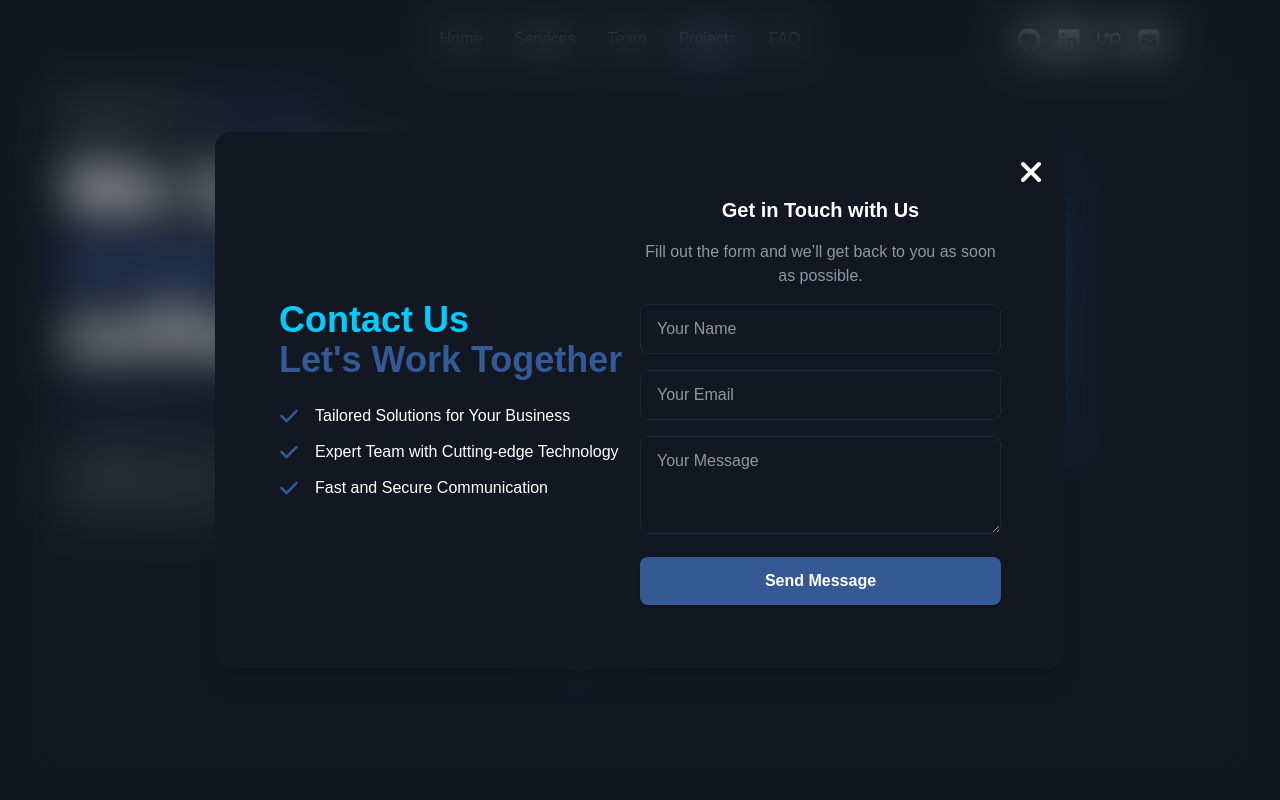
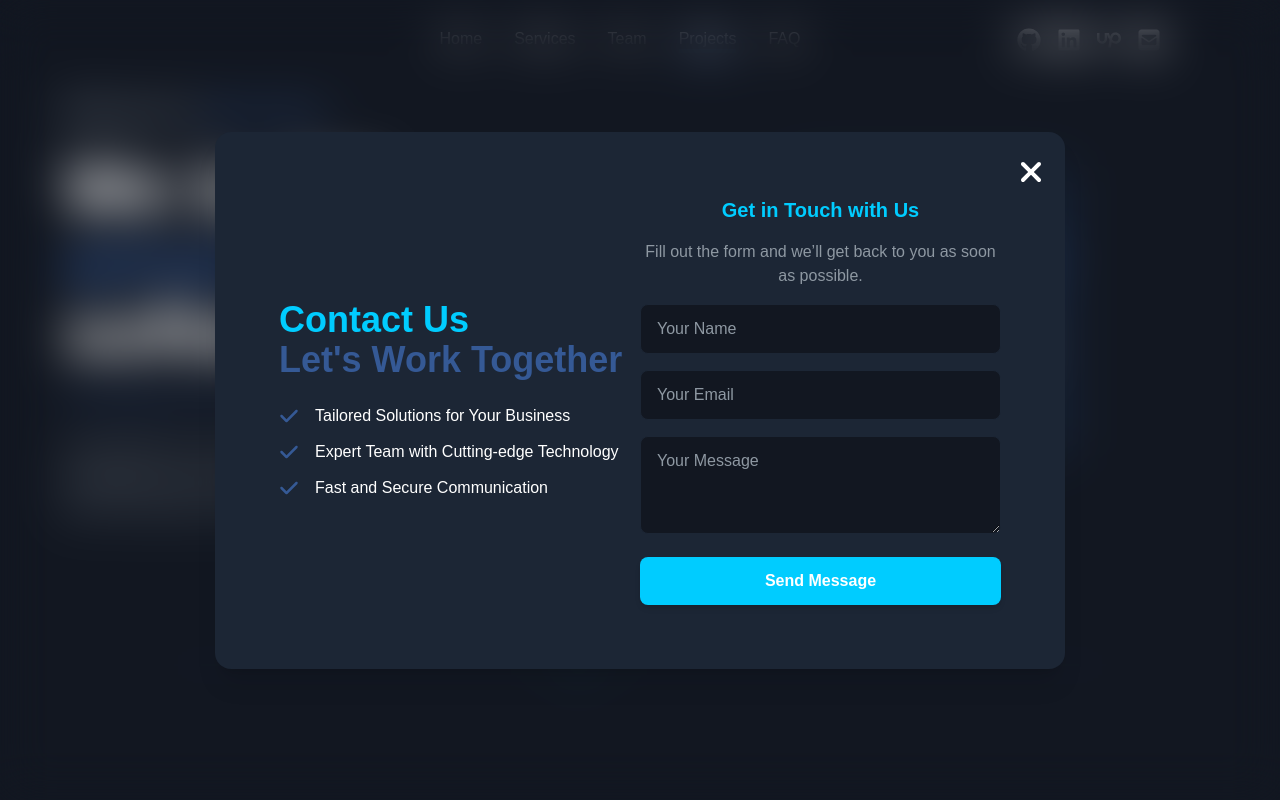
Before and after one commit to novadevseu/company-portfolio, an Astro site: page / in a window 1280 px wide. Both pictures are taken after a click on the button 1155 px from the left and 40 px from the top of the page. Shown: the top 800 px of the page. Built offline with nearby package versions, Linux system fonts and the light colour scheme; Astro itself is replaced by a stand-in of ours.

Commit message:
Añadir integración de EmailJS en el componente ContactModal; actualizar estilos y manejar mensajes de éxito y error en el envío de formularios.

```diff
--- a/package.json
+++ b/package.json
@@ -15,6 +15,7 @@
     "@astrojs/react": "^4.2.0",
     "@astrojs/sitemap": "^3.2.1",
     "@astrolib/seo": "1.0.0-beta.8",
+    "@emailjs/browser": "^4.4.1",
     "@fontsource/inter": "^5.1.1",
     "@nanostores/react": "^0.8.4",
     "@tailwindcss/forms": "^0.5.10",
--- a/src/components/global/ContactModal.jsx
+++ b/src/components/global/ContactModal.jsx
@@ -2,6 +2,7 @@ import { motion, AnimatePresence } from "framer-motion";
 import { CheckArrowIcon } from "../../assets/icons/CheckArrowIcon";
 import { CloseIcon } from "../../assets/icons/CloseIcon";
 import { useState } from "react";
+import emailjs from "@emailjs/browser";
 
 export const ContactModal = ({ setIsOpen }) => {
   const [formData, setFormData] = useState({
@@ -11,12 +12,13 @@ export const ContactModal = ({ setIsOpen }) => {
   });
 
   const [error, setError] = useState("");
+  const [success, setSuccess] = useState(false);
 
   const handleChange = (e) => {
     setFormData({ ...formData, [e.target.name]: e.target.value });
   };
 
-  const handleSubmit = (e) => {
+  const sendEmail = (e) => {
     e.preventDefault();
 
     if (!formData.name || !formData.email || !formData.message) {
@@ -25,9 +27,30 @@ export const ContactModal = ({ setIsOpen }) => {
     }
 
     setError("");
-    console.log("Form Data Submitted: ", formData);
-    alert("Message sent successfully!");
+
+    const templateParams = {
+      from_name: formData.name,
+      from_email: formData.email,
+      message: formData.message,
+      date: new Date().toLocaleString(), // Agrega la fecha actual al mensaje
+    };
+
+    emailjs
+      .send("service_b3bkic7", "template_9pq88ik", templateParams, "d1xrd4PH6TAUUwQCA")
+      .then(
+        (response) => {
+          console.log("Email Sent!", response.status, response.text);
+          setSuccess(true);
+          setTimeout(() => {
             setIsOpen(false);
+            setSuccess(false);
+          }, 3000);
+        },
+        (error) => {
+          console.error("Email Error:", error);
+          setError("Failed to send message. Please try again.");
+        }
+      );
   };
 
   return (
@@ -38,31 +61,26 @@ export const ContactModal = ({ setIsOpen }) => {
         transition={{ duration: 0.1 }}
         exit={{ opacity: 0 }}
       >
-        {/* Fondo Oscurecido */}
         <div
           className="w-full h-full bg-transparent bg-opacity-80 fixed top-0 left-0 flex z-50 justify-center items-center backdrop-blur-xl"
           onClick={() => setIsOpen(false)}
         >
-          {/* Contenedor del Modal */}
           <motion.div
             initial={{ scale: 0.9, opacity: 0 }}
             animate={{ scale: 1, opacity: 1 }}
             exit={{ scale: 0.9, opacity: 0 }}
             transition={{ duration: 0.2 }}
-            className="w-full sm:w-[90%] md:w-[75%] lg:w-[800px] xl:w-[850px] bg-background shadow-xl rounded-2xl overflow-hidden p-10 sm:p-16 relative"
+            className="w-full sm:w-[90%] md:w-[75%] lg:w-[800px] xl:w-[850px] bg-highlight shadow-xl rounded-2xl overflow-hidden p-10 sm:p-16 relative"
             onClick={(e) => e.stopPropagation()}
           >
-            {/* Botón de Cierre (Bien Posicionado y Mejorado) */}
             <div
                 className="absolute top-6 right-6 z-50 w-5 h-5 cursor-pointer hover:scale-110 transition"
                 onClick={() => setIsOpen(false)}
               >
-              <CloseIcon className="" />
+              <CloseIcon />
             </div>
 
-            {/* Contenido del Modal */}
             <div className="flex flex-col lg:flex-row items-center">
-              {/* Información (Izquierda) */}
               <div className="w-full lg:w-1/2 text-center lg:text-left mb-6 lg:mb-0">
                 <h2 className="text-4xl font-bold text-primary">Contact Us</h2>
                 <h2 className="text-4xl font-bold text-accent">
@@ -85,16 +103,20 @@ export const ContactModal = ({ setIsOpen }) => {
                 </ul>
               </div>
 
-              {/* Formulario (Derecha) */}
               <div className="w-full lg:w-1/2">
-                <h3 className="text-xl font-bold text-secondary-background text-center mb-4">
+                <h3 className="text-xl font-bold text-primary text-center mb-4">
                   Get in Touch with Us
                 </h3>
                 <p className="text-muted text-center mb-4">
                   Fill out the form and we’ll get back to you as soon as possible.
                 </p>
 
-                <form onSubmit={handleSubmit} className="space-y-4">
+                {success ? (
+                  <p className="text-green-500 text-center font-semibold">
+                    ✅ Message sent successfully!
+                  </p>
+                ) : (
+                  <form onSubmit={sendEmail} className="space-y-4">
                     {error && (
                       <p className="text-red-500 text-center">{error}</p>
                     )}
@@ -127,13 +149,14 @@ export const ContactModal = ({ setIsOpen }) => {
                     ></textarea>
 
                     <button
-                    className="w-full py-3 text-secondary-background font-semibold rounded-lg shadow-md focus:ring focus:ring-primary bg-accent hover:bg-primary transition ease-in-out duration-200"
+                      className="w-full py-3 text-secondary-background font-semibold rounded-lg shadow-md focus:ring focus:ring-accent bg-primary hover:bg-accent transition ease-in-out duration-200"
                       type="submit"
                       aria-label="Send Message"
                     >
                       Send Message
                     </button>
                   </form>
+                )}
               </div>
             </div>
           </motion.div>
```
Also changed, not shown: pnpm-lock.yaml, 1 other file. Lines whose indentation alone changed are shown as unchanged.
